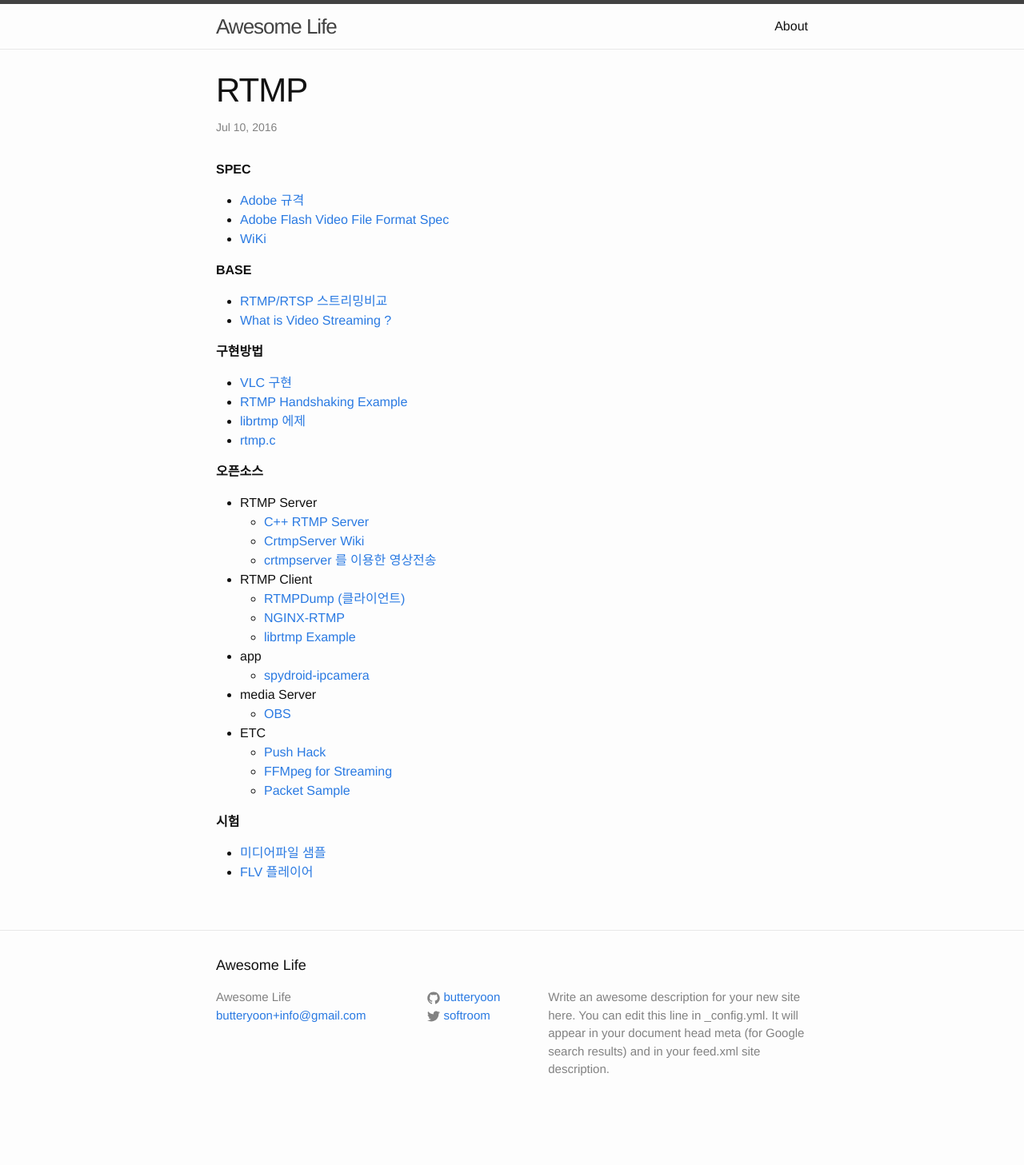
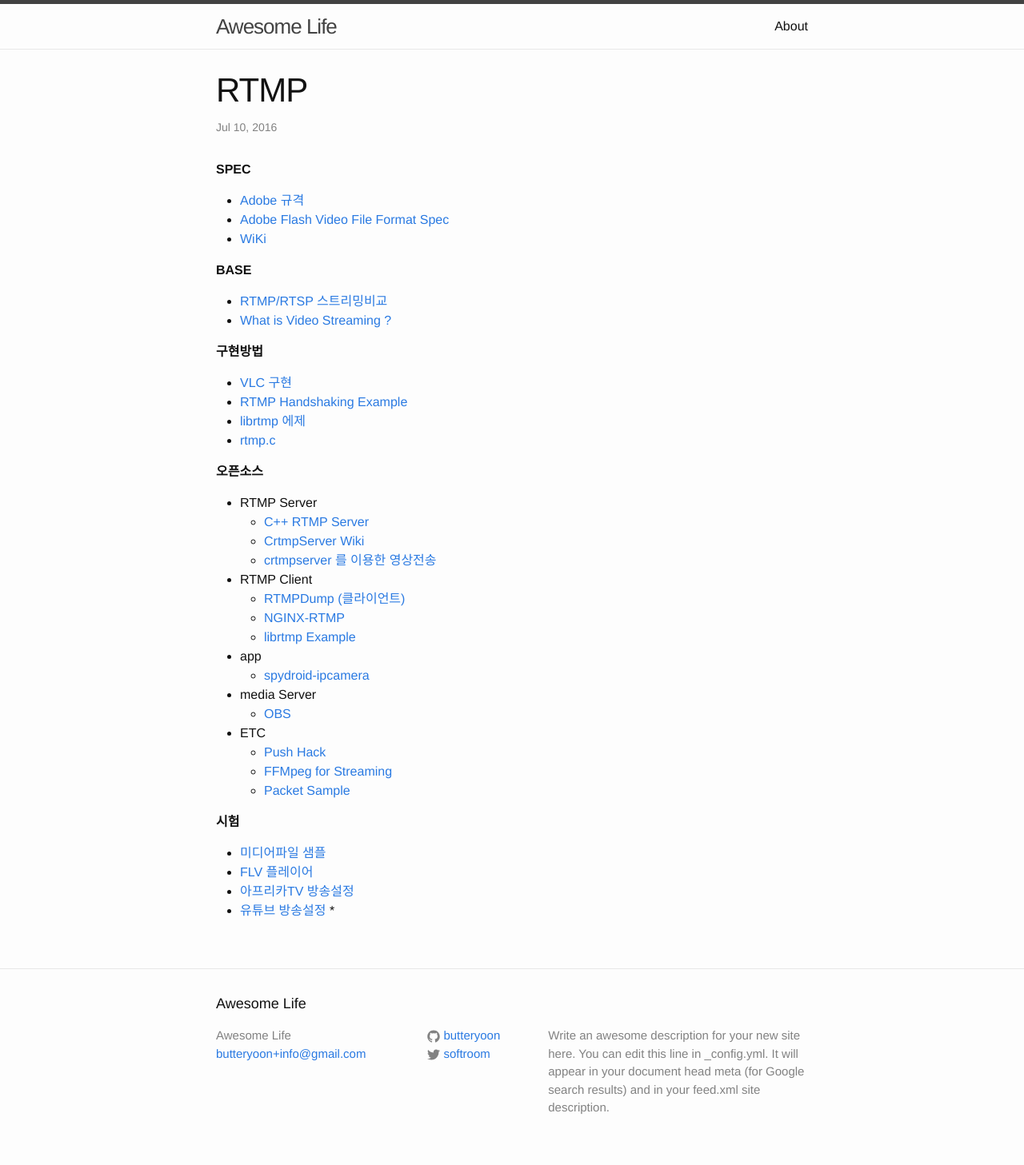
Before and after one commit to butteryoon/butteryoon.github.io, a Jekyll site: the page built from _posts/2016-07-10-RTMP.markdown, in a window 1280 px wide. Shown: the whole page at 80% size. Built offline with Jekyll 4.4.1, drawn with Linux system fonts in a browser that asks for light colours; before the commit the page ends 1409 px from its top, so only the background shows below that.

Commit message:
Add Testing

```diff
--- a/_posts/2016-07-10-RTMP.markdown
+++ b/_posts/2016-07-10-RTMP.markdown
@@ -54,3 +54,6 @@ categories: jekyll update
 
 * [미디어파일 샘플](http://www.mediacollege.com/adobe/flash/video/tutorial/example-flv.html)
 * [FLV 플레이어](https://www.jwplayer.com/about-jwplayer/)
+* [아프리카TV 방송설정](http://m.blog.naver.com/n6825/220495100670)
+* [유튜브 방송설정](https://support.google.com/youtube/answer/2853702?hl=en&ref_topic=6136989)
+*
```
